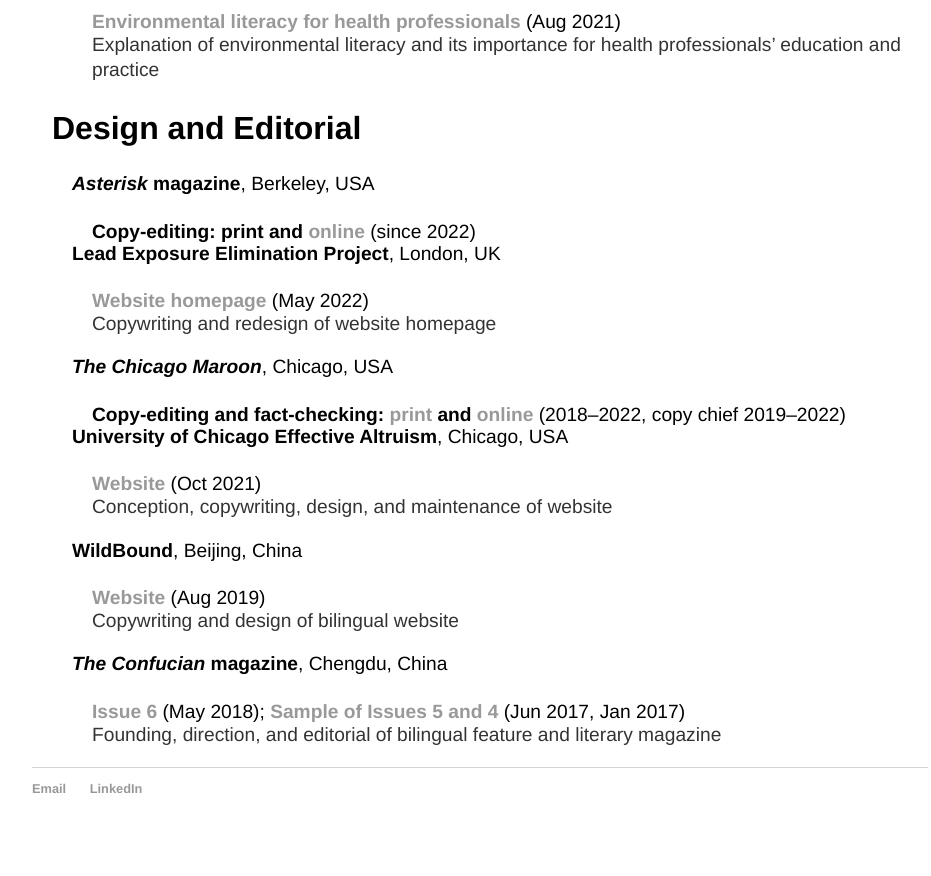
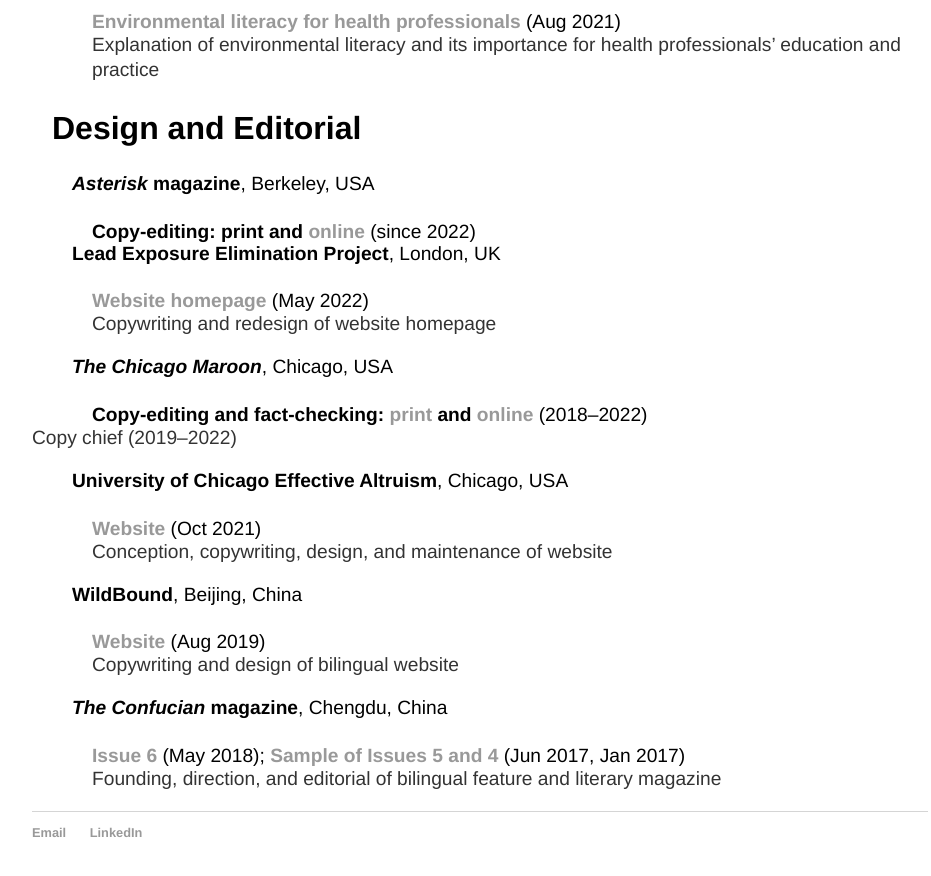
Before and after one commit to y-james-hu/y-james-hu.github.io, a Jekyll site: the page built from projects/index.html, in a window 1280 px wide and 900 px high, scrolled down 1800 px. Shown: the top 876 px of the window, without its empty margins (160-1091 px from the left). Built offline with Jekyll 4.4.1, drawn with Linux system fonts in a browser that asks for light colours.

Commit message:
Update index.html

```diff
--- a/projects/index.html
+++ b/projects/index.html
@@ -72,8 +72,8 @@
 
     <h3 style="margin-left: 40px"><em>The Chicago Maroon</em><span style="font-weight:normal">, Chicago, USA</span></p>
 
-      <h4 style="margin-left: 60px">Copy-editing and fact-checking: <a href="https://issuu.com/chicagomaroon">print</a> and <a href = "https://chicagomaroon.com/">online</a><span style="font-weight:normal"> (2018–2022, copy chief 2019–2022)</span></h4>
-      <p></p>
+      <h4 style="margin-left: 60px">Copy-editing and fact-checking: <a href="https://issuu.com/chicagomaroon">print</a> and <a href = "https://chicagomaroon.com/">online</a><span style="font-weight:normal"> (2018–2022)</span></h4>
+      <p>Copy chief (2019–2022)</p>
 
     <h3 style="margin-left: 40px">University of Chicago Effective Altruism<span style="font-weight:normal">, Chicago, USA</span></h3>
 
```
